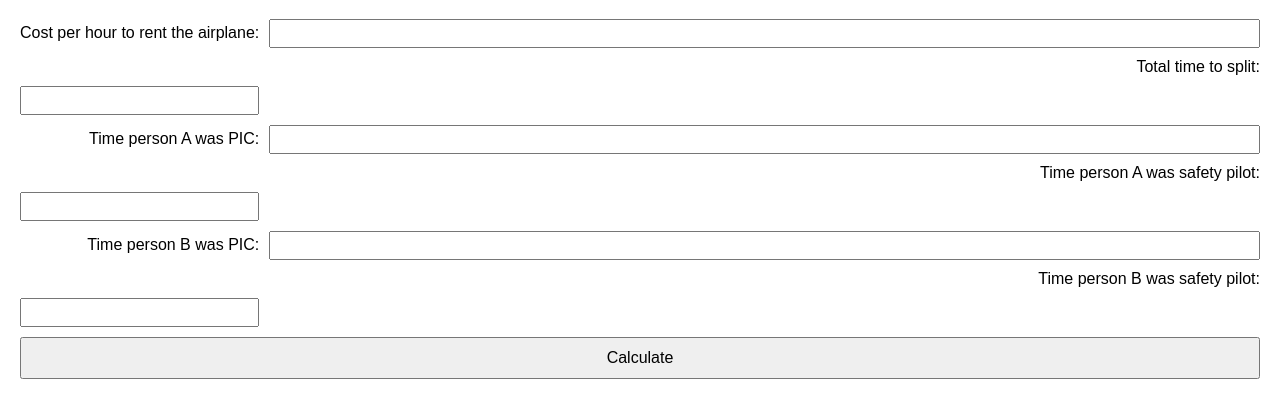
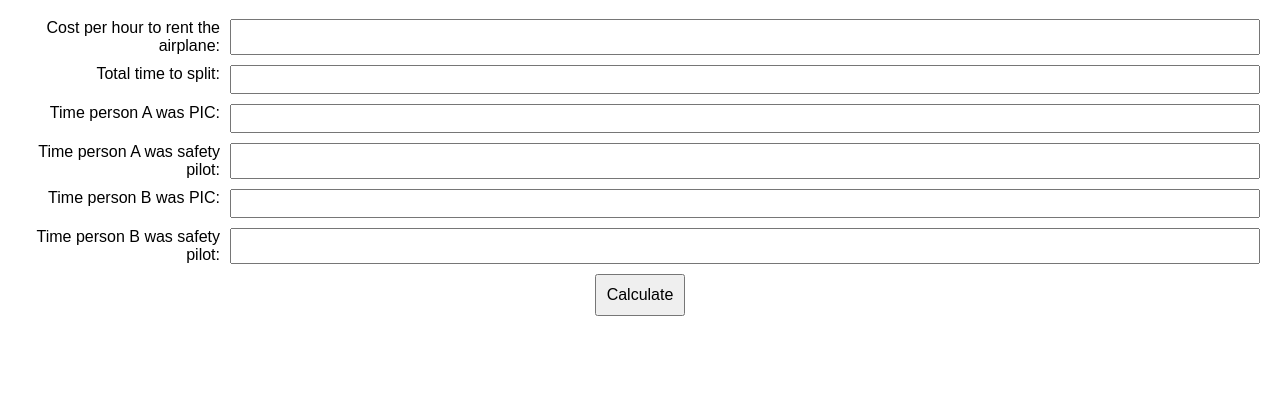
Before and after one commit to eliasvitali/pilottools, a plain HTML site: page index.html in a window 1280 px wide. Shown: the part 61-478 px from the top of the page. Drawn offline with Linux system fonts and the light colour scheme.

Commit message:
aligned boxes and def values

```diff
--- a/index.html
+++ b/index.html
@@ -10,21 +10,28 @@
             margin: 20px;
         }
         form {
-            display: grid;
-            grid-template-columns: max-content auto;
+            display: flex;
+            flex-direction: column;
             gap: 10px;
-            align-items: center;
+            align-items: flex-start;
+        }
+        .form-group {
+            display: flex;
+            justify-content: space-between;
+            width: 100%;
         }
         label {
+            width: 200px;
             text-align: right;
+            padding-right: 10px;
         }
         input[type="number"] {
-            width: 100%;
+            flex-grow: 1;
             padding: 5px;
             box-sizing: border-box;
         }
         button {
-            grid-column: span 2;
+            align-self: center;
             padding: 10px;
             font-size: 16px;
         }
@@ -61,24 +68,30 @@
 <body>
     <h1>Pilot Cost Sharing Calculator</h1>
     <form onsubmit="event.preventDefault(); calculate();">
+        <div class="form-group">
             <label for="cost_per_hour">Cost per hour to rent the airplane:</label>
-        <input type="number" step="0.01" id="cost_per_hour" required><br>
-
+            <input type="number" step="0.01" id="cost_per_hour" required>
+        </div>
+        <div class="form-group">
             <label for="total_time">Total time to split:</label>
-        <input type="number" step="0.01" id="total_time" required><br>
-
+            <input type="number" step="0.01" id="total_time" required>
+        </div>
+        <div class="form-group">
             <label for="time_A_PIC">Time person A was PIC:</label>
-        <input type="number" step="0.01" id="time_A_PIC" required><br>
-
+            <input type="number" step="0.01" id="time_A_PIC">
+        </div>
+        <div class="form-group">
             <label for="time_A_safety">Time person A was safety pilot:</label>
-        <input type="number" step="0.01" id="time_A_safety" required><br>
-
+            <input type="number" step="0.01" id="time_A_safety">
+        </div>
+        <div class="form-group">
             <label for="time_B_PIC">Time person B was PIC:</label>
-        <input type="number" step="0.01" id="time_B_PIC" required><br>
-
+            <input type="number" step="0.01" id="time_B_PIC">
+        </div>
+        <div class="form-group">
             <label for="time_B_safety">Time person B was safety pilot:</label>
-        <input type="number" step="0.01" id="time_B_safety" required><br>
-
+            <input type="number" step="0.01" id="time_B_safety">
+        </div>
         <button type="submit">Calculate</button>
     </form>
     <div id="results"></div>
```
Lines whose indentation alone changed are shown as unchanged.
